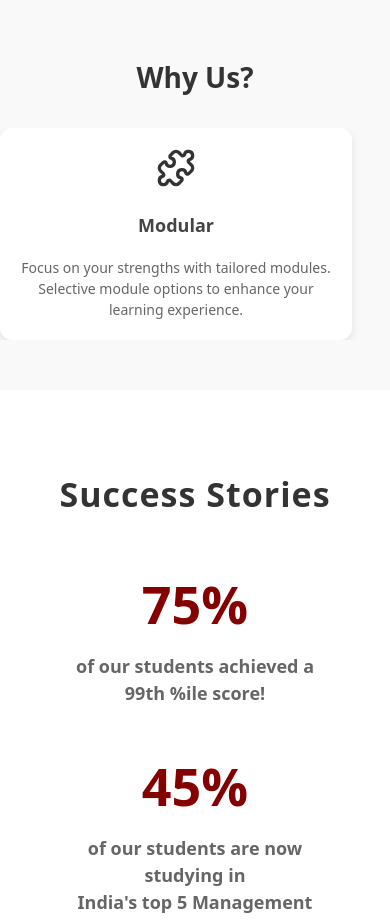
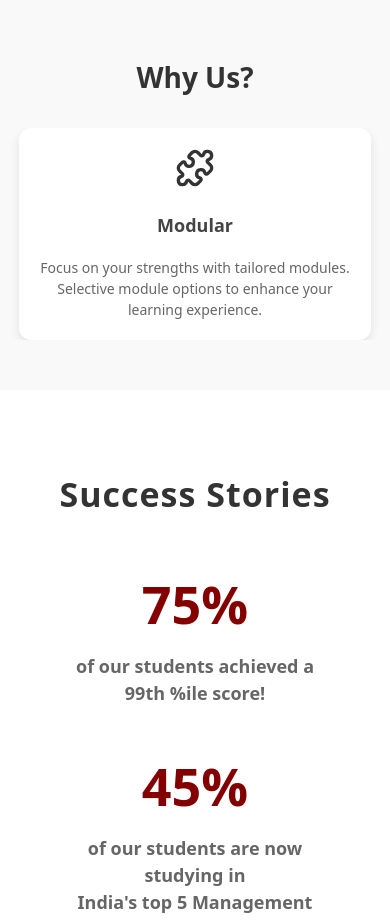
Before and after one commit to SahilKakade/IIM-Landingpage, a React (Vite) app: page / in a window 390 px wide. Shown: the part 1060-1980 px from the top of the page. Built offline with nearby package versions, Linux system fonts and the light colour scheme.

Commit message:
Updated some files

```diff
--- a/src/index.css
+++ b/src/index.css
@@ -198,9 +198,10 @@ button:focus-visible {
   }
 
   .mobile-slider {
-    display: block;
+    display: flex;
     width: 100%;
     overflow: hidden;
+    justify-content: center;
     position: relative;
   }
 
```
